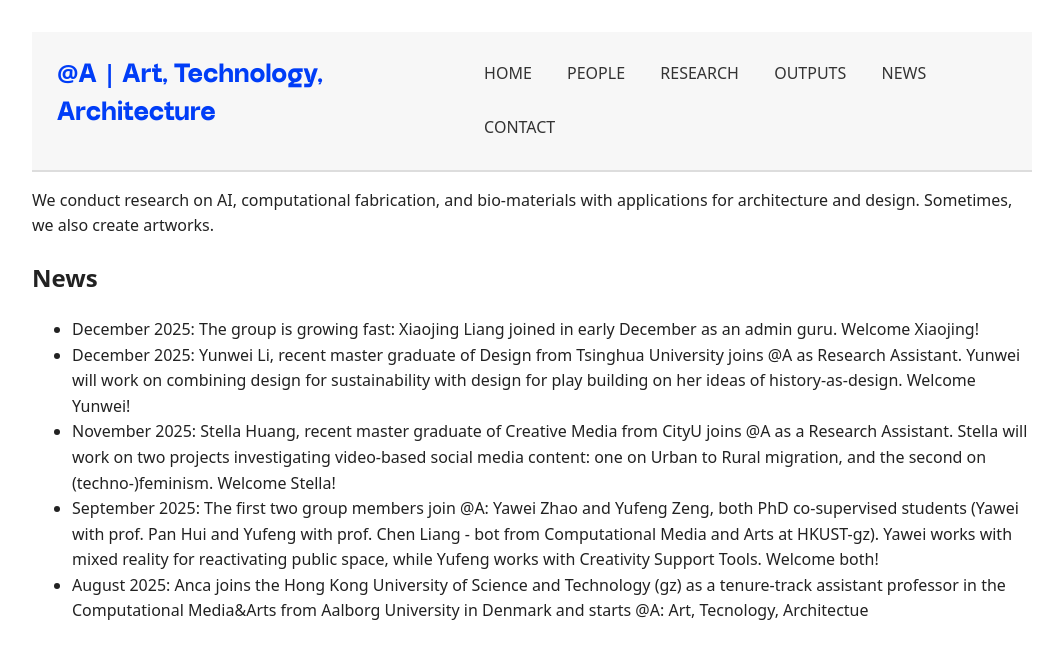
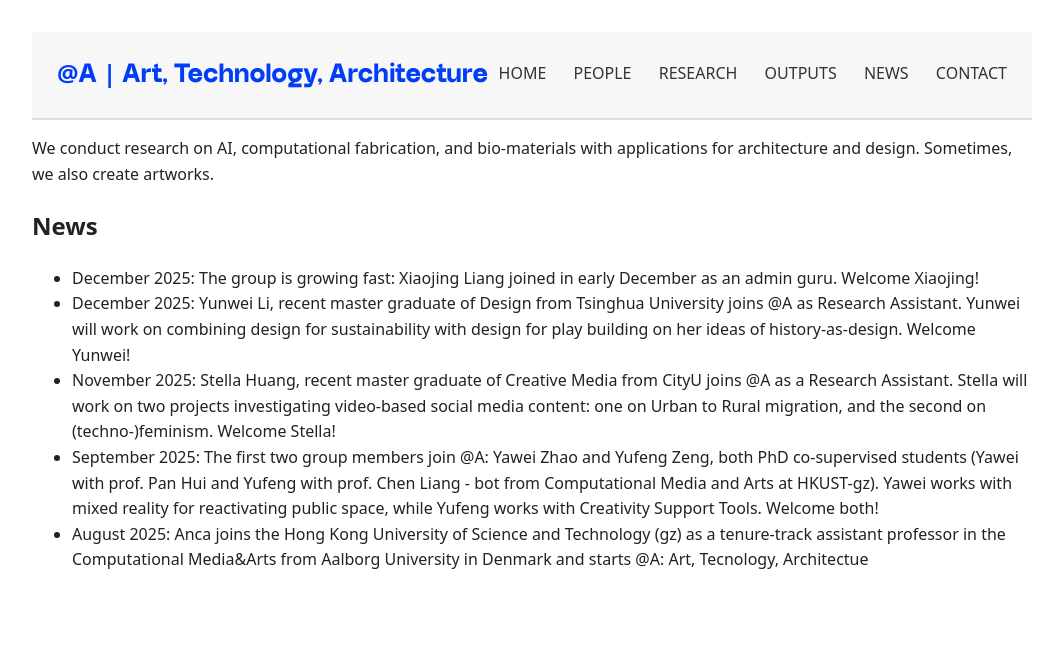
Before and after one commit to anqua/at-a, a Jekyll site: the page built from index.md, in a window 1280 px wide. Shown: the top 659 px of the page, without its empty margins (108-1171 px from the left). Built offline with Jekyll 4.4.1, drawn with Linux system fonts in a browser that asks for light colours.

Commit message:
Update style.css

```diff
--- a/assets/css/style.css
+++ b/assets/css/style.css
@@ -60,7 +60,7 @@ header {
 }
 
 .site-nav a {
-  margin-left: 1em;
+  margin-left: 0.5em;
   text-decoration: none;
   color: #333;
   font-weight: 400;
@@ -118,7 +118,7 @@ nav a {
 
 h1 {
   margin-top: 0;
-  font-size: 1.1em;
+  font-size: 1.3em;
   margin-bottom: 0.6em;
 }
 
```
